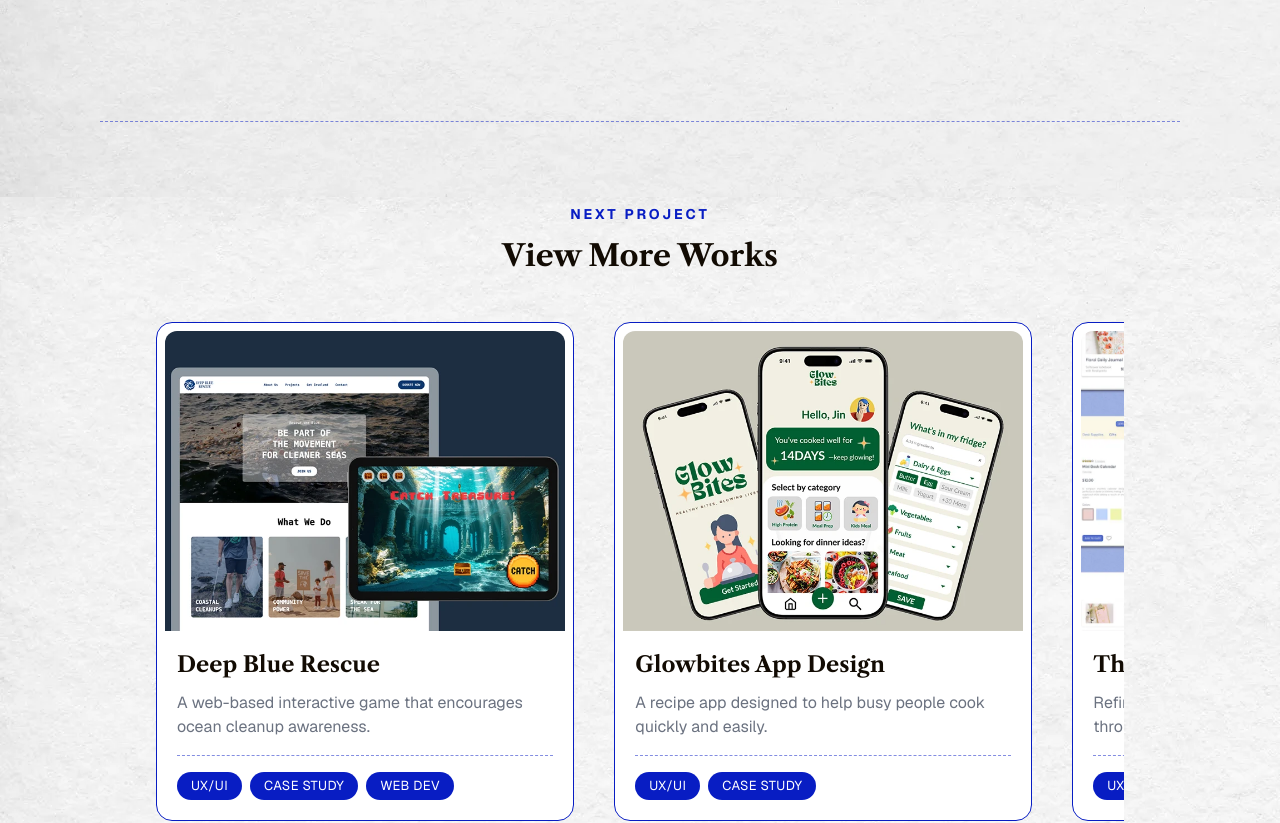
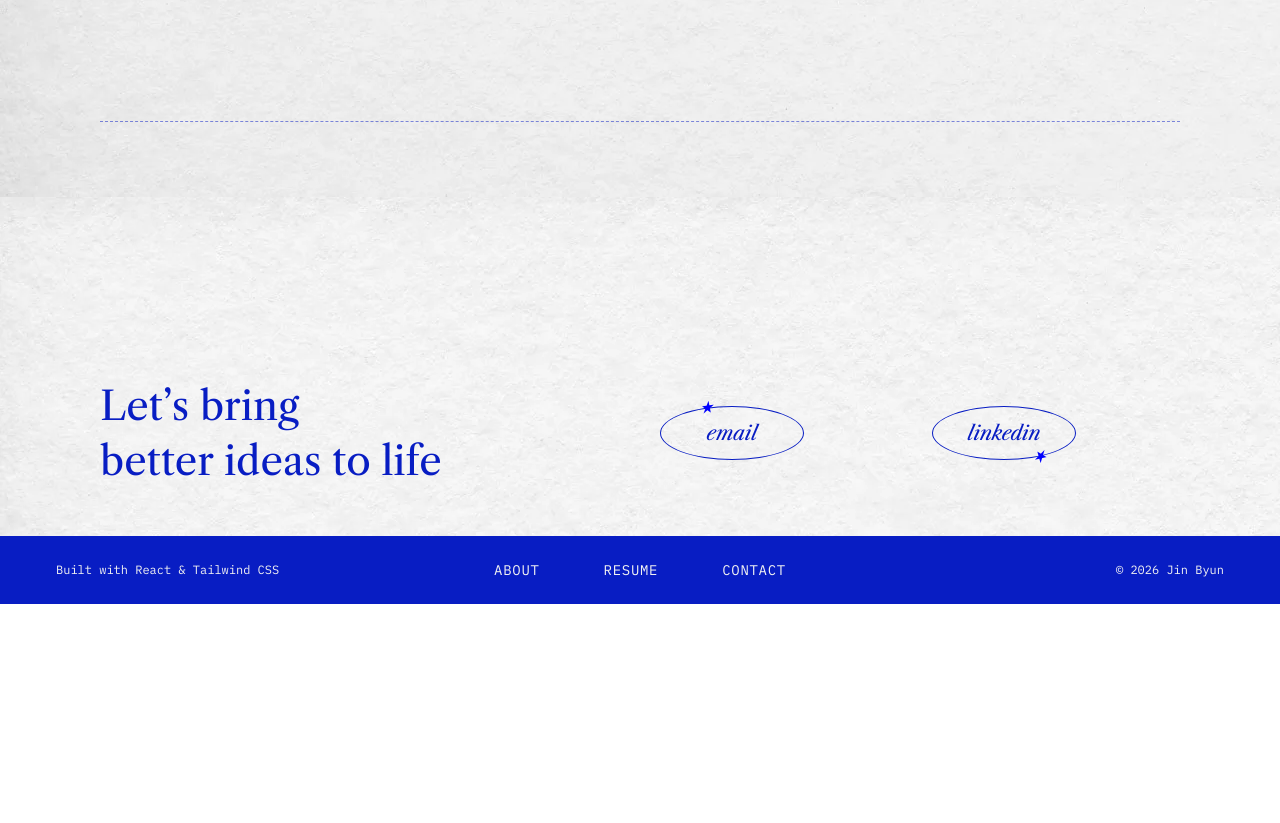
Before and after one commit to jinbyun5/jinbyun-portfolio, a React (Vite) app: page /works/hm-app-redesign in a window 1280 px wide. Shown: the part 10679-11502 px from the top of the page. After the commit the page ends 11283 px from the top, so only its background shows below. Built offline with nearby package versions, Linux system fonts and the light colour scheme.

Commit message:
Commented out the swiper

```diff
--- a/src/pages/works/HM.jsx
+++ b/src/pages/works/HM.jsx
@@ -242,7 +242,7 @@ function HM() {
                 <div className="col-span-4 md:col-span-12 border-b border-jb-blue/50 border-dashed py-20"></div>
 
                 {/* View More Works */}
-                <div className="relative col-span-4 md:col-span-12 py-20 overflow-hidden">
+                {/* <div className="relative col-span-4 md:col-span-12 py-20 overflow-hidden">
                     <div className="pb-12 text-center">
                         <span className="text-jb-blue font-bold tracking-[0.2em] uppercase text-xs md:text-sm">Next Project</span>
                         <h3 className="text-2xl md:text-3xl font-bold mt-3 text-jb-brown">View More Works</h3>
@@ -273,7 +273,7 @@ function HM() {
                             ))}
                         </Swiper>
                     </div>
-                </div>
+                </div> */}
             </div>
         </section>
     );
```
